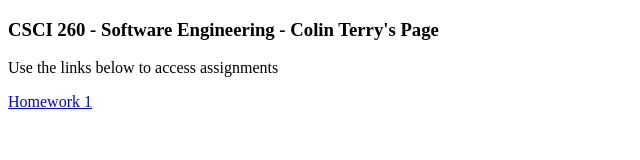
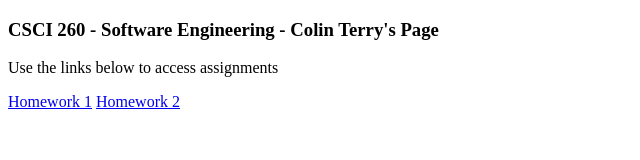
Before and after one commit to CPTerry611/CPTerry611.github.io, a plain HTML site: page index.html in a window 1280 px wide. Shown: the whole page, without its empty margins (0-640 px from the left). Drawn offline with Linux system fonts and the light colour scheme.

Commit message:
Update index.html

```diff
--- a/index.html
+++ b/index.html
@@ -4,6 +4,7 @@
 <h3>CSCI 260 - Software Engineering - Colin Terry's Page</h3>
 <p>Use the links below to access assignments</p>
 <a href="https://cpterry611.github.io/Homework1.html">Homework 1</a>
+<a href="https://cpterry611.github.io/Homework2.html">Homework 2</a>
 
 </body>
 </html>
```
